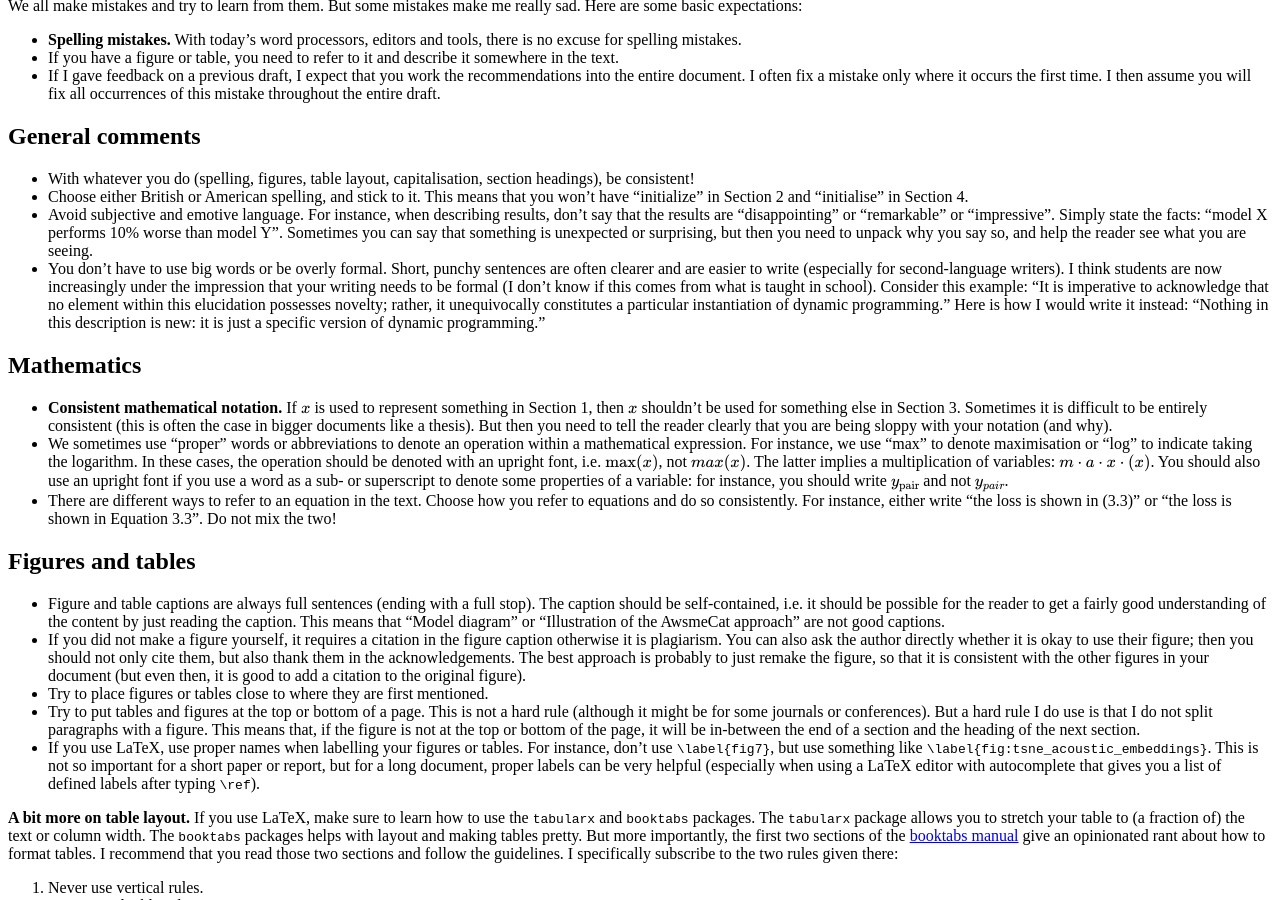
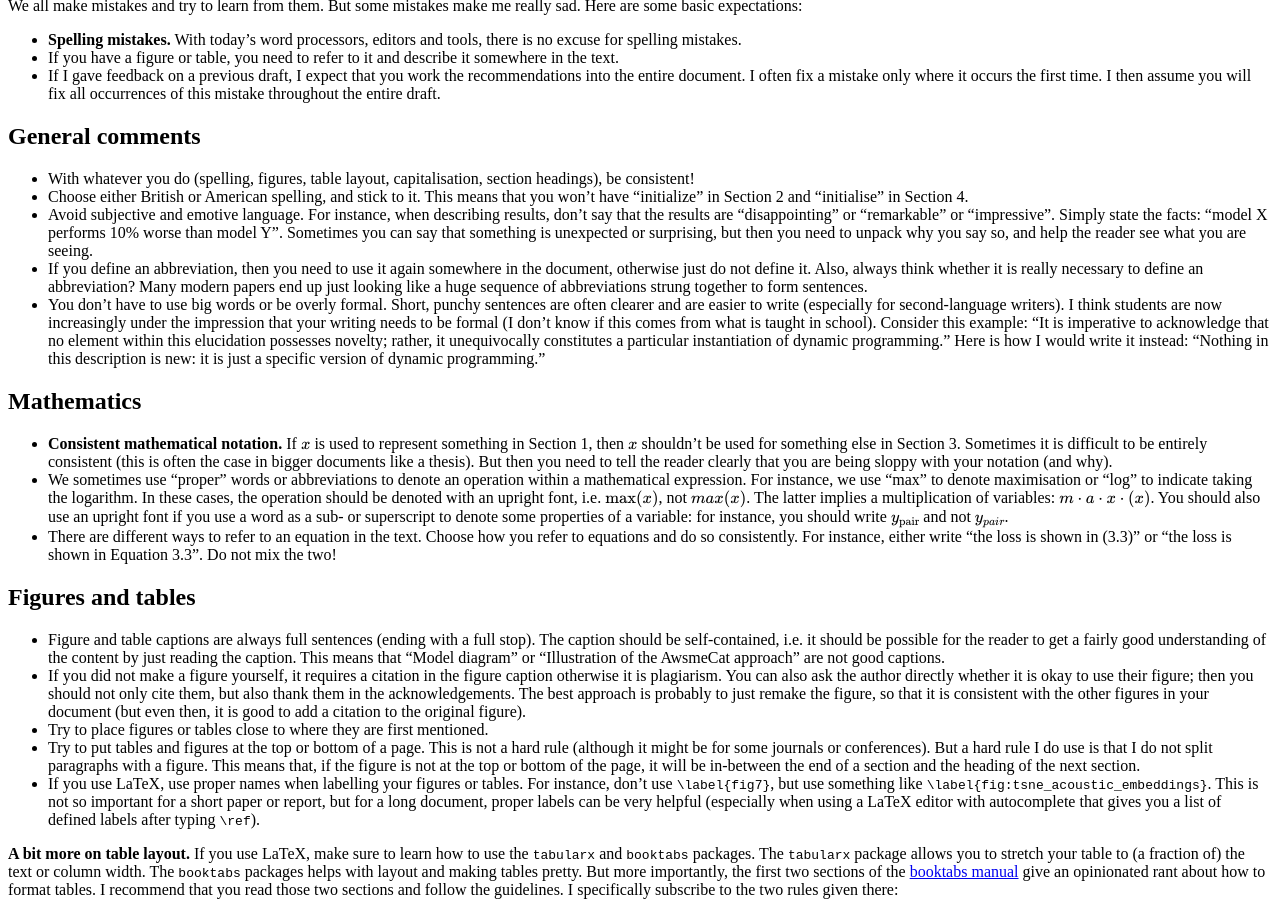
Before and after one commit to kamperh/kamperh.github.io, a Jekyll site: the page built from notes/writing.md, in a window 1280 px wide and 900 px high, scrolled down 494 px. Built offline with Jekyll 4.4.1, drawn with Linux system fonts in a browser that asks for light colours; formulas are drawn with MathJax 3; a style sheet for code colours, icons or effects is not loaded.

Commit message:
Update writing.md

```diff
--- a/notes/writing.md
+++ b/notes/writing.md
@@ -64,6 +64,10 @@ really sad. Here are some basic expectations:
   Y". Sometimes you can say that something is unexpected or surprising, but
   then you need to unpack why you say so, and help the reader see what you are
   seeing.
+- If you define an abbreviation, then you need to use it again somewhere in the
+  document, otherwise just do not define it. Also, always think whether it is
+  really necessary to define an abbreviation? Many modern papers end up just
+  looking like a huge sequence of abbreviations strung together to form sentences.
 - You don't have to use big words or be overly formal. Short, punchy sentences
   are often clearer and are easier to write (especially for second-language
   writers). I think students are now increasingly under the impression that
```
